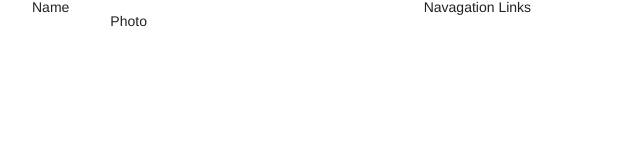
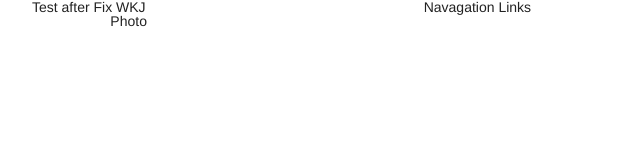
Before and after one commit to ckirk215/Layout-Practice-2, a plain HTML site: page index.html in a window 1280 px wide. Shown: the full height of the page, 153-793 px from the left. Drawn offline with Linux system fonts and the light colour scheme.

Commit message:
test after fix

```diff
--- a/index.html
+++ b/index.html
@@ -33,7 +33,7 @@
 <body>
   <div class="row">
       <div class="four columns">
-        Name
+        Test after Fix WKJ
       </div>
       <div class="seven columns offset-by-one">
         Navagation Links
```
